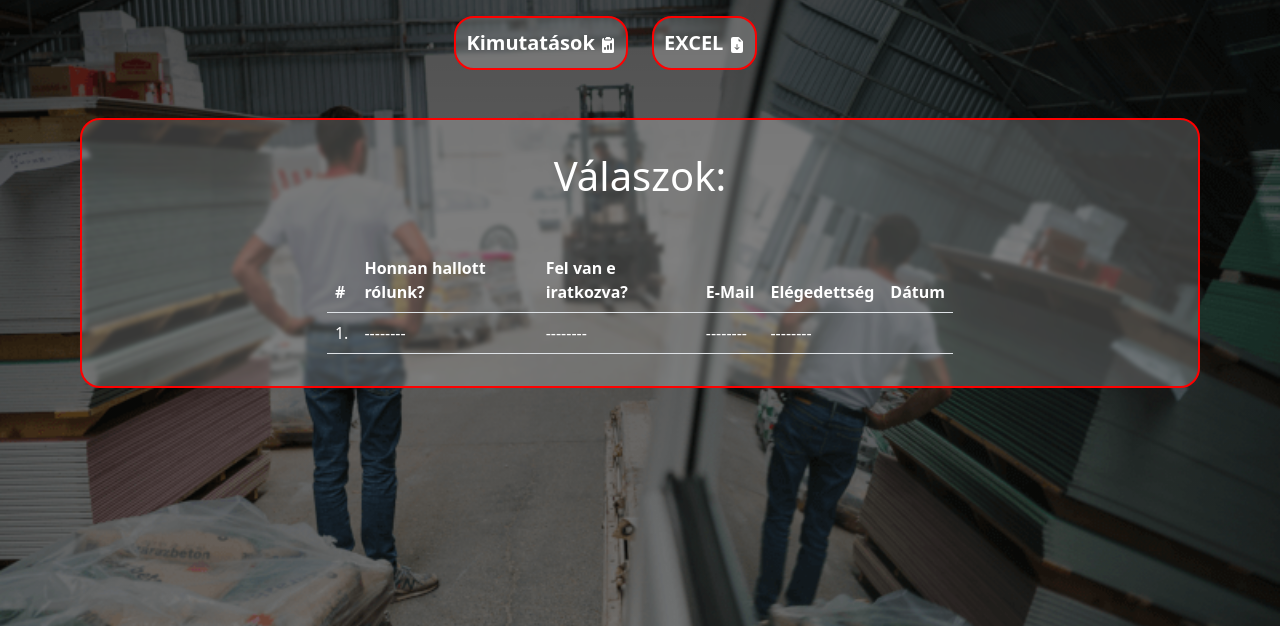
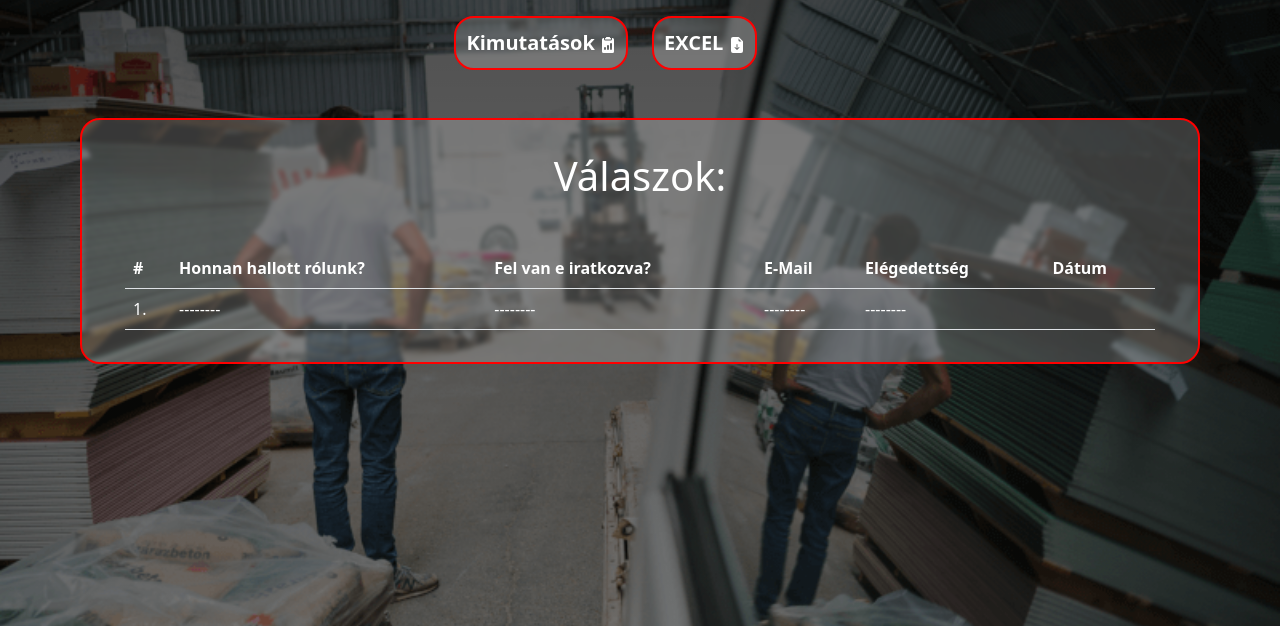
Before and after one commit to makomark99/feedbackapp, a PHP site: page /info.php in a window 1280 px wide. Shown: the part 52-678 px from the top of the page. Run offline with PHP 8.4, Linux system fonts and the light colour scheme; the visitor is signed in with stand-in values (Sample User, id 1); tables that the repository leaves empty or names only in its code hold one stand-in row (values such as "Sample post"); data that the repository does not hold is empty; some libraries are stand-ins or nearby versions.

Commit message:
2022.12.27-02

```diff
--- a/includes/style.css
+++ b/includes/style.css
@@ -13,6 +13,12 @@
         display: none;
     }
 }
+@media screen and (max-width: 550px) {
+
+    .sub{
+        display: none;
+    }
+}
 .blurmodals{
     background: rgba(255, 255, 255, 0.2);
     backdrop-filter: blur(2px);
--- a/info.php
+++ b/info.php
@@ -28,16 +28,16 @@
         </div>
         <div class="row">
         <div class="card mt-5 mx-auto p-0 blurmodals button mb-5" style="width: 70rem;">
-            <div class="card-body mx-auto ">
+            <div class="card-body">
                 <h1 class="text-center mt-3 mb-5">Válaszok:</h1>
                 <table class="table mx-auto" style="width:95%">
                     <thead>
                         <tr>
                         <th scope="col">#</th>
                         <th scope="col">Honnan hallott rólunk?</th>
-                        <th scope="col">Fel van e iratkozva?</th>
+                        <th scope="col" class="sub">Fel van e iratkozva?</th>
                         <th scope="col"><nobr>E-Mail</nobr></th>
-                        <th scope="col">Elégedettség</th>
+                        <th scope="col" >Elégedettség</th>
                         <th scope="col" class="time">Dátum</th>
                         </tr>
                     </thead>
@@ -66,17 +66,17 @@
                             }
                             switch ($row['SUBSCRIBE']) {
                                 case '1':
-                                    echo "<td>Nem, de szeretnék.</td>";
+                                    echo "<td class='sub'>Nem, de szeretnék.</td>";
                                     break;
                                 case '2':
-                                    echo "<td>Nem, és nem is szeretnék.</td>";
+                                    echo "<td class='sub'>Nem, és nem is szeretnék.</td>";
                                     break;
                                 case '3':
-                                    echo "<td>Igen.</td>";
+                                    echo "<td class='sub'>Igen.</td>";
                                     break;
 
                                 default:
-                                    echo "<td> -------- </td>";
+                                    echo "<td class='sub'> -------- </td>";
                                     break;
                             }
                             if ($row['EMAIL']== NULL) {
```
